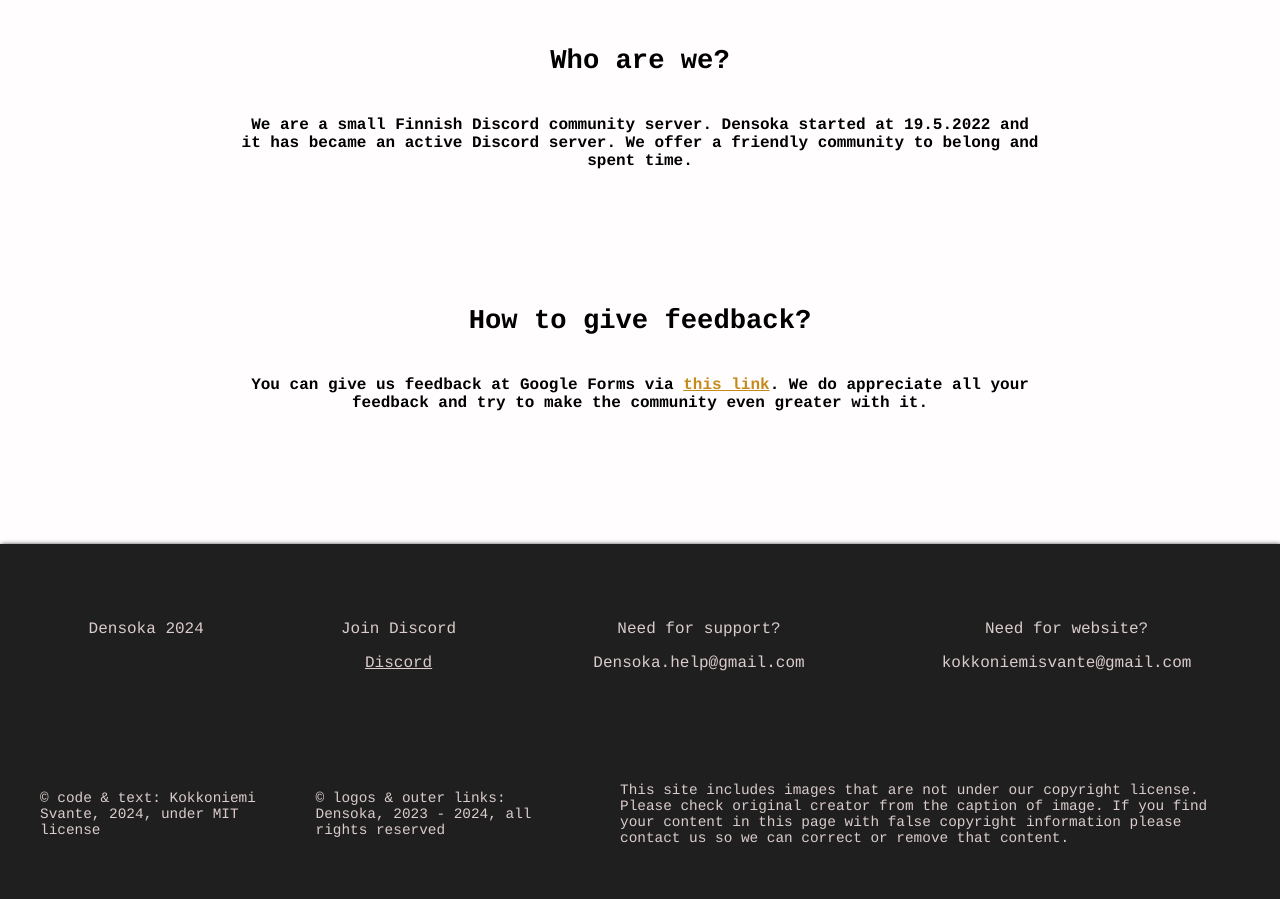
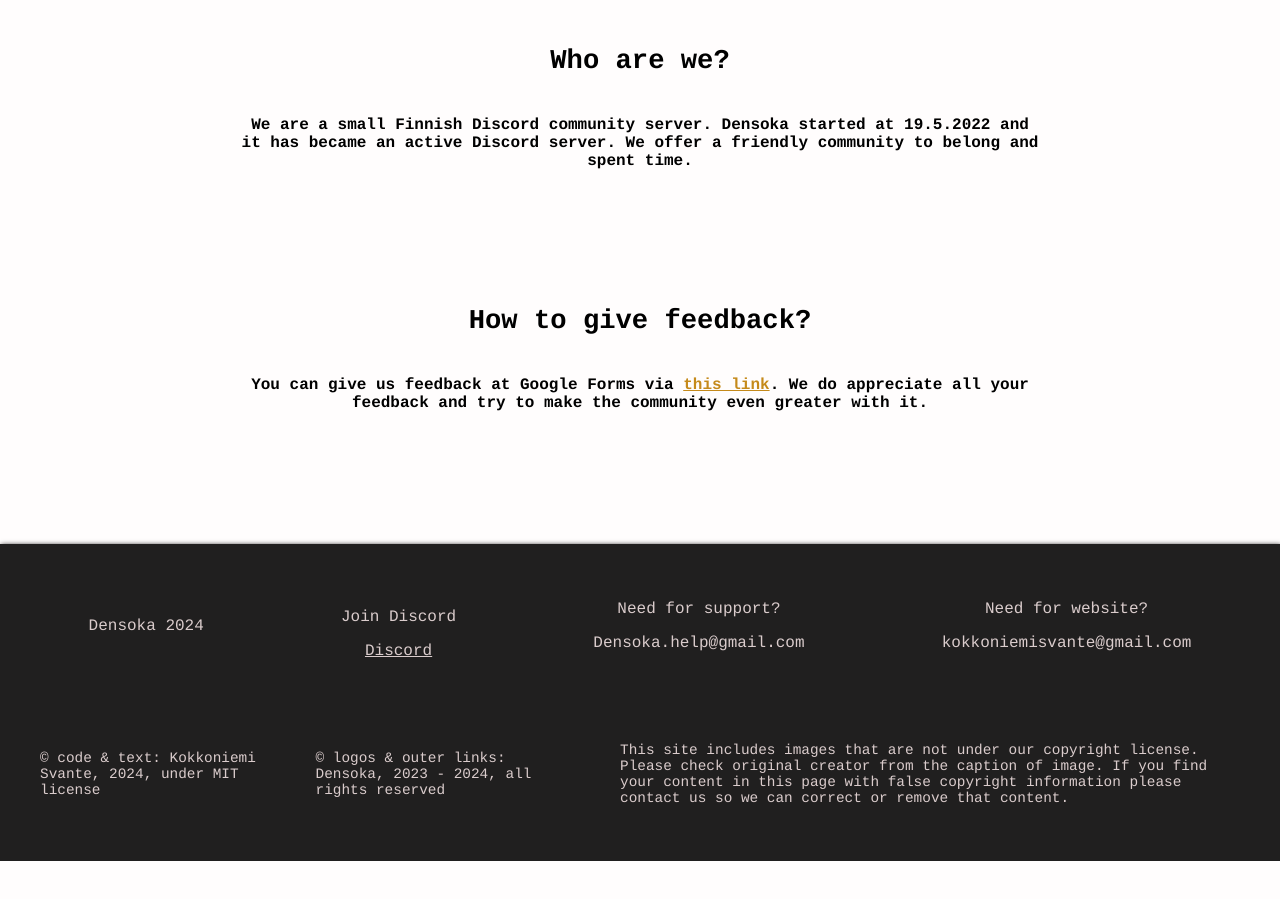
Before and after one commit to Svinte/Densoka, a plain HTML site: page en/index.html in a window 1280 px wide. Shown: the part 681-1580 px from the top of the page. After the commit the page ends 1542 px from the top, so only its background shows below. Drawn offline with Linux system fonts and the light colour scheme.

Commit message:
1.1.1
- bottom banner fixed

```diff
--- a/en/index.html
+++ b/en/index.html
@@ -112,9 +112,7 @@
 </body>
 </html>
 <style>
-    a {
-        color: rgb(197, 138, 27);
-    }
+    /* BODY */
     body {
         background-color: #fffdfd;
         color: #000;
@@ -123,6 +121,7 @@
         margin: 0;
         overflow-x: hidden;
     }
+    /* NAVIGATION BAR */
     .navigation-bar {
         padding: 30px 20px 30px 20px;
         background-color: #201f1f;
@@ -154,6 +153,7 @@
         width: 3vh;
         margin-bottom: calc(4px - 1.5vh);
     }
+    /* PAGE IMAGES */
     .img {
         max-width: 95%;
         width: 800px;
@@ -177,6 +177,7 @@
         max-width: 100%;
         border-radius: 8px;
     }
+    /* PAGE TEXT */
     h1 {
         margin-top: 7vh;
         margin-bottom: 3vh;
@@ -195,6 +196,9 @@
         text-align: center;
         font-size: 1rem;
     }
+    a {
+        color: rgb(197, 138, 27);
+    }
     .text {
         max-width: 95vw;
         width: 800px;
@@ -202,28 +206,29 @@
         margin-top: 5vh;
         padding: 20px;
     }
+    /* BOTTOM BANNER */
     .bottom-info {
         background-color: #201f1f;
         box-shadow: 1px 1px 5px black;
         margin-top: 10vh;
     }
+    /* MEDIA */
     .bottom-info .info {
         padding: 5vh 20px 20px 20px;
         display: flex;
         color: #dacccc;
-        flex-wrap: wrap;
+        overflow: auto;
     }
     .bottom-info .info a {
         color: #dacccc;
         text-decoration: underline;
     }
-    .bottom-info .info section:not(.bottom-info .info section section) {
-        flex-grow: 1;
+    .bottom-info .info section {
         text-align: center;
-        min-width: fit-content;
-        padding: 20px;
-        display: inline-table;
+        margin: auto;
+        padding: 0 20px 0 20px;
     }
+    /* COPYRIGHT */
     .copyright {
         padding: 20px 20px 20px 20px;
         display: flex;
@@ -240,8 +245,6 @@
         max-width: min(800px, 50%);
         padding: 20px;
         margin: auto;
-        display: inline-block;
-        flex-wrap: wrap;
     }
 </style>
 <script>
```
Also changed, not shown: fi/index.html (+20 -6 lines).
